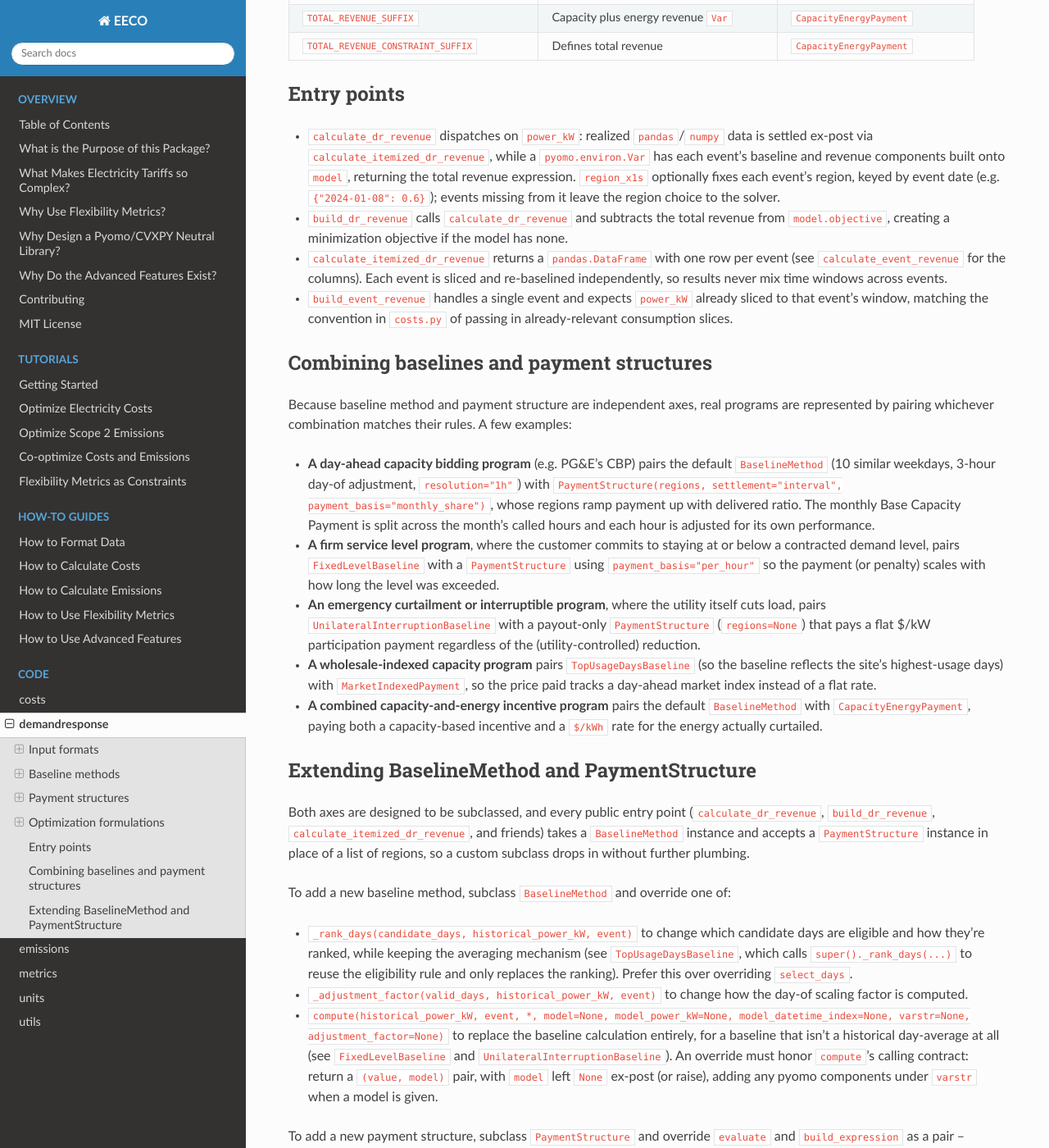
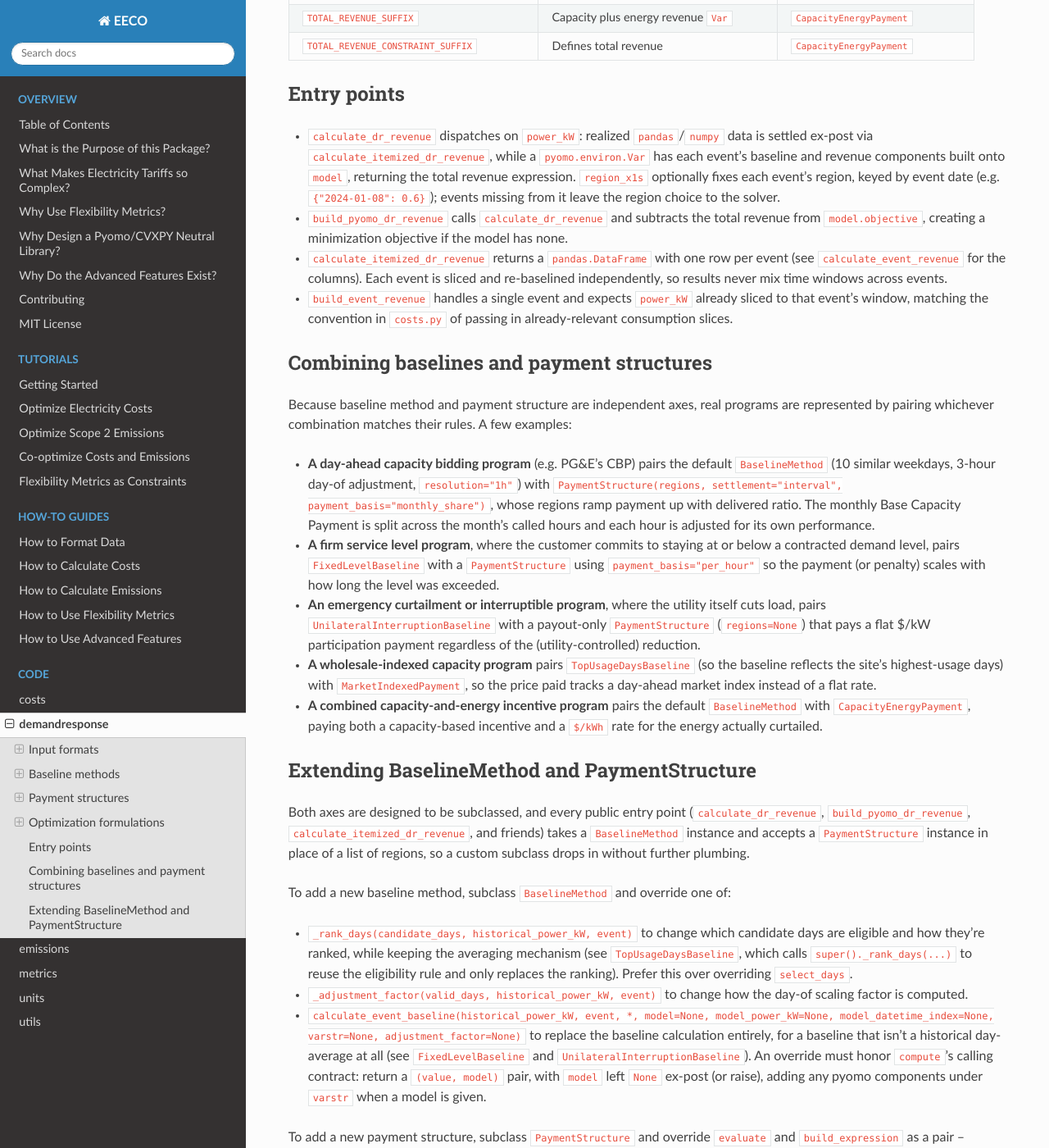
Before and after one commit to we3lab/eeco, a Sphinx documentation site: the page built from docs/demandresponse.rst, in a window 1280 px wide and 1400 px high, scrolled down 7527 px. Shown: the whole window at 82% size. Built offline with Sphinx 7.4.7 and the Read the Docs theme 3.1.0, drawn with Linux system fonts in a browser that asks for light colours; formulas are drawn with MathJax 3; some of the changed text lies outside the part shown.

Commit message:
Renamed  to  and  to  to be consistent with costs.py

```diff
--- a/docs/demandresponse.rst
+++ b/docs/demandresponse.rst
@@ -10,7 +10,7 @@ This module computes incentive-based demand response (DR) revenue from
 electricity consumption data, modeled along two composable axes --
 :class:`BaselineMethod` for how the counterfactual is measured and
 :class:`PaymentStructure` for how it is paid -- with three entry points:
-``calculate_dr_revenue``, ``build_dr_revenue`` (pyomo only, is added to
+``calculate_dr_revenue``, ``build_pyomo_dr_revenue`` (pyomo only, is added to
 ``model.objective``), and ``calculate_itemized_dr_revenue`` (post-optimization,
 per-event breakdown).
 
@@ -370,7 +370,7 @@ Every pyomo component is named ``varstr + "_" + suffix``, with the suffixes
 available as module constants. ``BASELINE_COMPONENT_SUFFIXES`` and
 ``PAYMENT_COMPONENT_SUFFIXES`` collect them. ``varstr`` must be unique per
 call on a given model, since reusing it raises a pyomo "component already
-exists" error. ``calculate_dr_revenue`` and ``build_dr_revenue`` name each
+exists" error. ``calculate_dr_revenue`` and ``build_pyomo_dr_revenue`` name each
 event ``f"{varstr_prefix}_{i}"`` (``i`` is the event's position in date
 order) and its baseline ``f"{varstr_prefix}_{i}_baseline_kW"``.
 
@@ -444,7 +444,7 @@ Entry points
   total revenue expression. ``region_x1s`` optionally fixes each event's
   region, keyed by event date (e.g. ``{"2024-01-08": 0.6}``); events missing
   from it leave the region choice to the solver.
-- ``build_dr_revenue`` calls ``calculate_dr_revenue`` and subtracts the total
+- ``build_pyomo_dr_revenue`` calls ``calculate_dr_revenue`` and subtracts the total
   revenue from ``model.objective``, creating a minimization objective if the
   model has none.
 - ``calculate_itemized_dr_revenue`` returns a ``pandas.DataFrame`` with one
@@ -491,7 +491,7 @@ Extending BaselineMethod and PaymentStructure
 =================================================
 
 Both axes are designed to be subclassed, and every public entry point
-(``calculate_dr_revenue``, ``build_dr_revenue``,
+(``calculate_dr_revenue``, ``build_pyomo_dr_revenue``,
 ``calculate_itemized_dr_revenue``, and friends) takes a ``BaselineMethod``
 instance and accepts a ``PaymentStructure`` instance in place of a list of
 regions, so a custom subclass drops in without further plumbing.
@@ -506,7 +506,7 @@ of:
   replaces the ranking). Prefer this over overriding ``select_days``.
 - ``_adjustment_factor(valid_days, historical_power_kW, event)`` to change
   how the day-of scaling factor is computed.
-- ``compute(historical_power_kW, event, *, model=None, model_power_kW=None,
+- ``calculate_event_baseline(historical_power_kW, event, *, model=None, model_power_kW=None,
   model_datetime_index=None, varstr=None, adjustment_factor=None)`` to
   replace the baseline calculation entirely, for a baseline that isn't a historical day-average
   at all (see ``FixedLevelBaseline`` and ``UnilateralInterruptionBaseline``).
```
Also changed, not shown: 2 other files.
